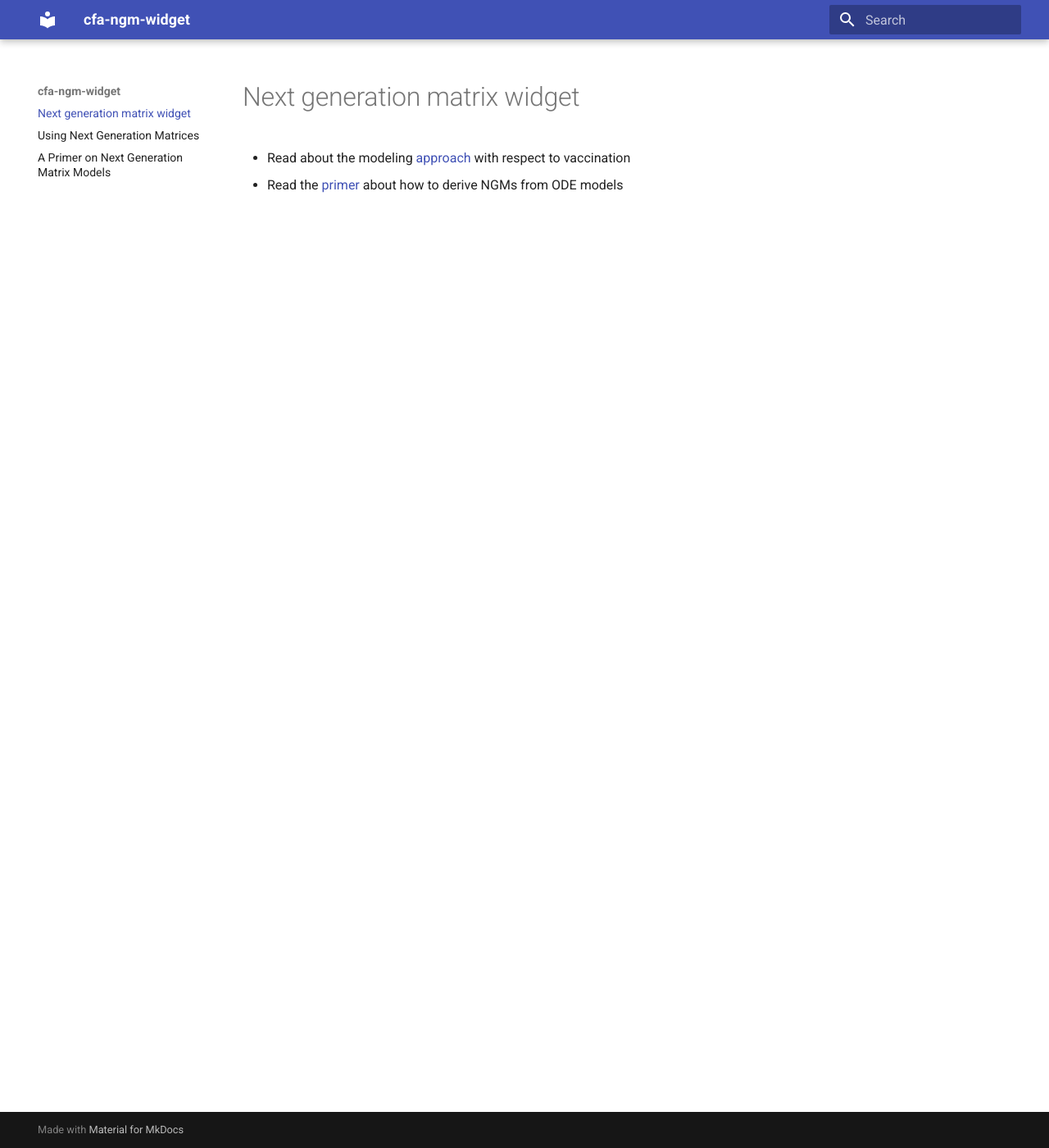
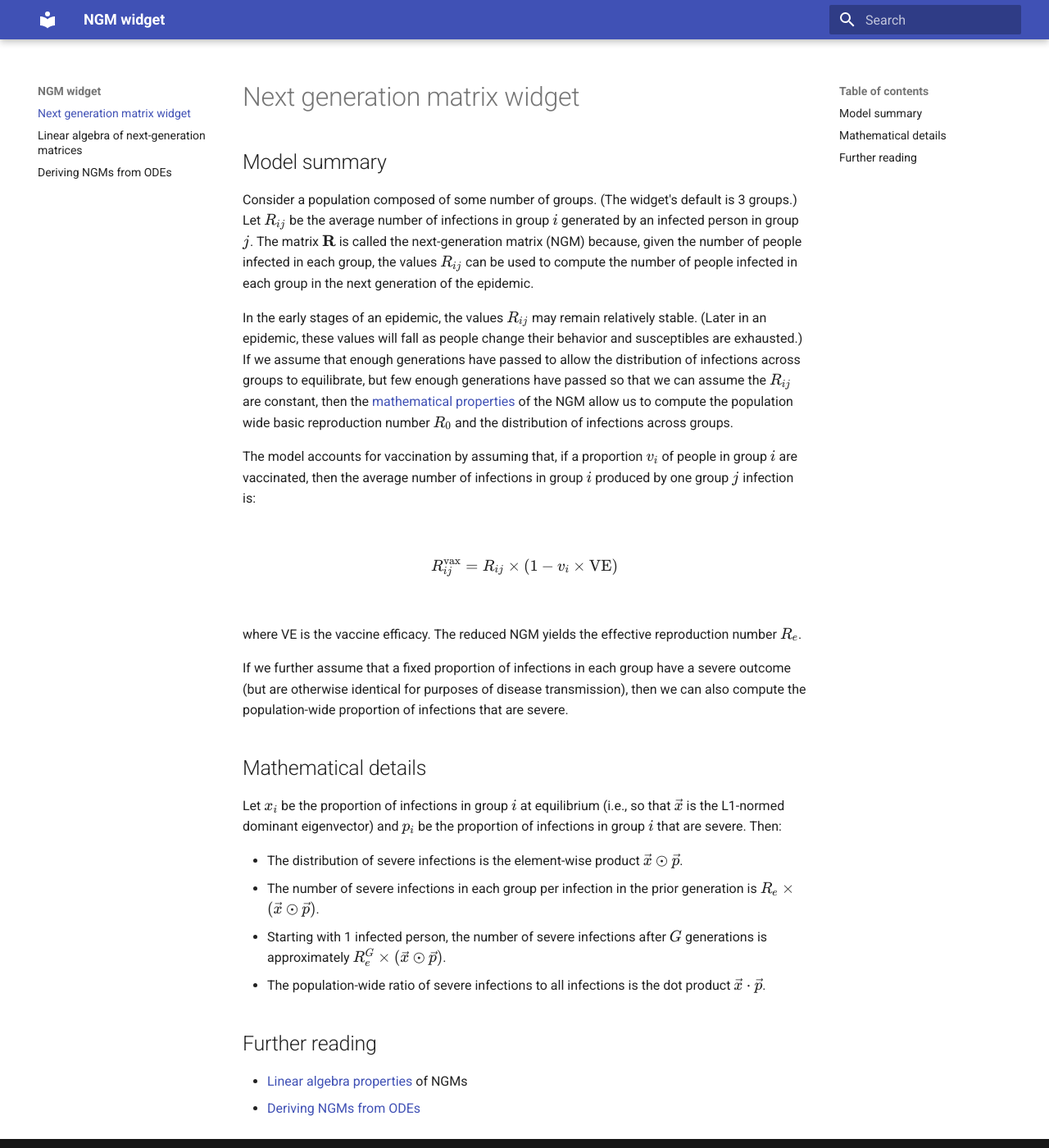
Before and after one commit to nish-kishore/cfa-ngm-widget, an MkDocs documentation site: the page built from docs/index.md, in a window 1280 px wide and 1400 px high. Shown: the whole window at 82% size. Built offline with MkDocs 1.6.1 and Material for MkDocs 9.7.7, drawn with Linux system fonts in a browser that asks for light colours.

Commit message:
Consolidate docs (#99)
* migrate docs

* use 'next-generation matrix' consistently

* update readme

````diff
--- a/docs/index.md
+++ b/docs/index.md
@@ -1,4 +1,31 @@
 # Next generation matrix widget
 
-- Read about the modeling [approach](approach.md) with respect to vaccination
-- Read the [primer](primer.md) about how to derive NGMs from ODE models
+## Model summary
+
+Consider a population composed of some number of groups. (The widget's default is 3 groups.) Let $R_{ij}$ be the average number of infections in group $i$ generated by an infected person in group $j$. The matrix $\mathbf{R}$ is called the next-generation matrix (NGM) because, given the number of people infected in each group, the values $R_{ij}$ can be used to compute the number of people infected in each group in the next generation of the epidemic.
+
+In the early stages of an epidemic, the values $R_{ij}$ may remain relatively stable. (Later in an epidemic, these values will fall as people change their behavior and susceptibles are exhausted.) If we assume that enough generations have passed to allow the distribution of infections across groups to equilibrate, but few enough generations have passed so that we can assume the $R_{ij}$ are constant, then the [mathematical properties](linear_algebra.md) of the NGM allow us to compute the population wide basic reproduction number $R_0$ and the distribution of infections across groups.
+
+The model accounts for vaccination by assuming that, if a proportion $v_i$ of people in group $i$ are vaccinated, then the average number of infections in group $i$ produced by one group $j$ infection is:
+
+```math
+R^\mathrm{vax}_{ij} = R_{ij} \times (1 - v_i \times \mathrm{VE})
+```
+
+where VE is the vaccine efficacy. The reduced NGM yields the effective reproduction number $R_e$.
+
+If we further assume that a fixed proportion of infections in each group have a severe outcome (but are otherwise identical for purposes of disease transmission), then we can also compute the population-wide proportion of infections that are severe.
+
+## Mathematical details
+
+Let $x_i$ be the proportion of infections in group $i$ at equilibrium (i.e., so that $\vec{x}$ is the L1-normed dominant eigenvector) and $p_i$ be the proportion of infections in group $i$ that are severe. Then:
+
+- The distribution of severe infections is the element-wise product $\vec{x} \odot \vec{p}$.
+- The number of severe infections in each group per infection in the prior generation is $R_e \times (\vec{x} \odot \vec{p})$.
+- Starting with 1 infected person, the number of severe infections after $G$ generations is approximately $R_e^G \times (\vec{x} \odot \vec{p})$.
+- The population-wide ratio of severe infections to all infections is the dot product $\vec{x} \cdot \vec{p}$.
+
+## Further reading
+
+- [Linear algebra properties](linear_algebra.md) of NGMs
+- [Deriving NGMs from ODEs](ode_ngm.md)
--- a/mkdocs.yml
+++ b/mkdocs.yml
@@ -1,9 +1,9 @@
-site_name: cfa-ngm-widget
+site_name: NGM widget
 
 nav:
   - index.md
-  - approach.md
-  - primer.md
+  - linear_algebra.md
+  - ode_ngm.md
 
 theme:
   name: "material"
````
Also changed, not shown: README.md (+17 -29 lines), docs/approach.md (deleted, +0 -58 lines), docs/ode_ngm.md (renamed from docs/primer.md, +45 -12 lines), 1 other file.
